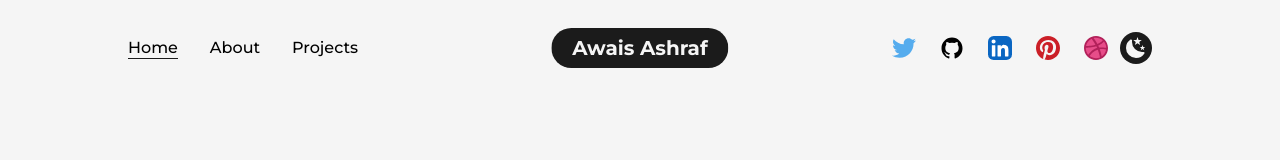
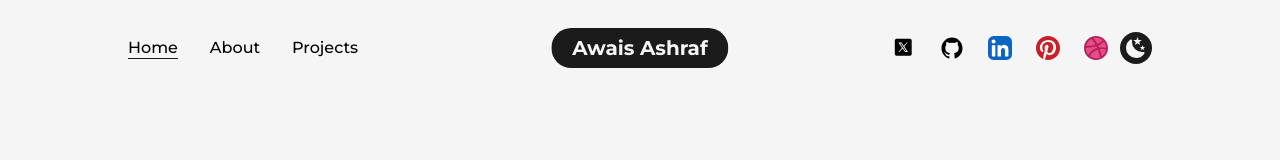
Before and after one commit to awais-cheema/Portfolio, a Next.js app: page / in a window 1280 px wide. Shown: the top 160 px of the page. Built offline with nearby package versions, Linux system fonts and the light colour scheme.

Commit message:
added new twitter icon

```diff
--- a/src/components/Icons.js
+++ b/src/components/Icons.js
@@ -22,15 +22,12 @@ export const TwitterIcon = ({ className, ...rest }) => (
     xmlns="http://www.w3.org/2000/svg"
     width="1em"
     height="1em"
-    viewBox="0 0 256 209"
+    viewBox="0 0 256 256"
     {...rest}
     className={`w-full h-auto ${className}`}
   >
-    <path fill="none" d="M0 0h256v209H0z" />
-    <path
-      fill="#55acee"
-      d="M256 25.45a105.04 105.04 0 0 1-30.166 8.27c10.845-6.5 19.172-16.793 23.093-29.057a105.183 105.183 0 0 1-33.351 12.745C205.995 7.201 192.346.822 177.239.822c-29.006 0-52.523 23.516-52.523 52.52 0 4.117.465 8.125 1.36 11.97-43.65-2.191-82.35-23.1-108.255-54.876-4.52 7.757-7.11 16.78-7.11 26.404 0 18.222 9.273 34.297 23.365 43.716a52.312 52.312 0 0 1-23.79-6.57c-.003.22-.003.44-.003.661 0 25.447 18.104 46.675 42.13 51.5a52.592 52.592 0 0 1-23.718.9c6.683 20.866 26.08 36.05 49.062 36.475-17.975 14.086-40.622 22.483-65.228 22.483-4.24 0-8.42-.249-12.529-.734 23.243 14.902 50.85 23.597 80.51 23.597 96.607 0 149.434-80.031 149.434-149.435 0-2.278-.05-4.543-.152-6.795A106.748 106.748 0 0 0 256 25.45"
-    />
+    <path d="M40.9 32.8c-4.3 2.2-5.9 3.8-8.1 8.1L30 46.2v147.6l2.8 5.3c2.2 4.3 3.8 5.9 8.1 8.1l5.3 2.8h147.6l5.3-2.8c4.3-2.2 5.9-3.8 8.1-8.1l2.8-5.3V46.2l-2.8-5.3c-2.2-4.3-3.8-5.9-8.1-8.1l-5.3-2.8H46.2l-5.3 2.8zM113.4 87c6.4 9.3 12 17 12.4 16.9.4 0 7.2-7.7 15.2-17L155.5 70h4.8c2.6 0 4.7.2 4.7.5s-7.5 9.1-16.6 19.7c-9.1 10.5-16.8 19.7-17.1 20.4-.3.8 8.6 14.3 19.6 30.1l20.1 28.8-15.7.3c-11.7.2-16-.1-16.9-1-.7-.7-6.7-9.2-13.4-18.8-6.7-9.6-12.3-17.6-12.5-17.8-.1-.1-7.6 8.3-16.6 18.8l-16.4 19H69l19-21.9c10.4-12.1 19-22.4 19-22.9 0-.8-17.2-25.8-33.7-49L68.9 70h32.7l11.8 17z" />
+    <path d="M86.2 80c.2.5 12.9 18.9 28.3 40.9l28 40 6.3.1c5 0 6.1-.3 5.5-1.3-.4-.8-13.4-19.2-28.7-41L97.7 79h-5.9c-3.4 0-5.8.4-5.6 1z" />
   </svg>
 );
 // #0A66C2
--- a/src/components/NavBar.js
+++ b/src/components/NavBar.js
@@ -246,7 +246,7 @@ const NavBar = () => {
             {/* GitHub */}
 
             <motion.a
-              href="/"
+              href="https://github.com/awais-cheema"
               target={"_blank"}
               whileHover={{ y: -2 }}
               whileTap={{ scale: 0.9 }}
```
Also changed, not shown: public/images/svgs/twitter.svg.
